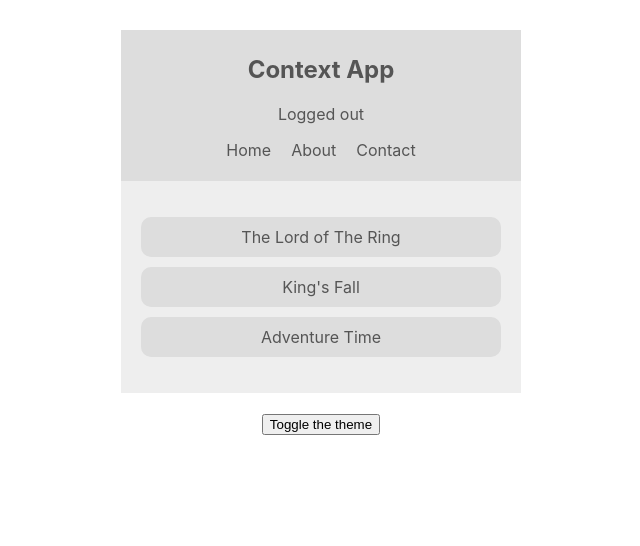
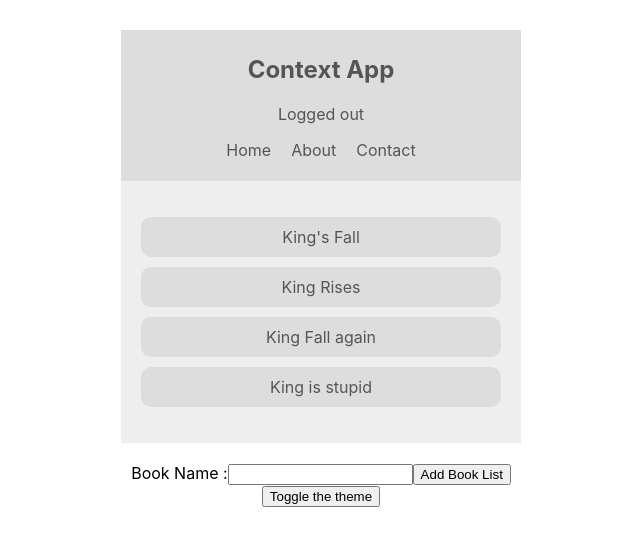
Before and after one commit to Dragonshean/ReactProject-Reading-List, a React (Create React App) app: page / in a window 1280 px wide. Shown: the top 546 px of the page, without its empty margins (319-959 px from the left). Built offline with nearby package versions, Linux system fonts and the light colour scheme.

Commit message:
新增 Class 跟 Hooks 的寫法分別

```diff
--- a/package.json
+++ b/package.json
@@ -9,6 +9,7 @@
     "react": "^18.2.0",
     "react-dom": "^18.2.0",
     "react-scripts": "5.0.1",
+    "uuid": "^9.0.0",
     "web-vitals": "^2.1.4"
   },
   "scripts": {
--- a/src/App.js
+++ b/src/App.js
@@ -3,6 +3,7 @@ import BookList from './components/BookList';
 import Navbar from './components/Navbar';
 import ThemeToggle from './components/ThemeToggle';
 import AuthContextProvider from './contexts/AuthContext';
+import BookContextProvider from './contexts/BookContext';
 import ThemeContextProvider from './contexts/ThemeContext';
 
 
@@ -12,7 +13,9 @@ function App() {
       <ThemeContextProvider>
         <AuthContextProvider>
           <Navbar />
-          <BookList />
+          <BookContextProvider>
+            <BookList />
+          </BookContextProvider>
           <ThemeToggle/>
         </AuthContextProvider>
       </ThemeContextProvider>
--- a/src/components/BookList.js
+++ b/src/components/BookList.js
@@ -1,3 +1,8 @@
+import { useContext } from 'react';
+import { BookContext } from '../contexts/BookContext';
+import { ThemeContext } from '../contexts/ThemeContext';
+
+/* Class Component 寫法
 import React, { Component } from 'react';
 import { ThemeContext } from '../contexts/ThemeContext';
 
@@ -17,5 +22,25 @@ class BookList extends Component {
         );
     }
 }
+*/
+
+/* React Hook 寫法 */
+
+const BookList = () => {
+    const { isLightTheme, light, dark } = useContext(ThemeContext);
+    const { books } = useContext(BookContext);
+    const theme = isLightTheme ? light : dark;
+    return (
+        <div className='book-list' style={{ color: theme.syntax, background: theme.bg}}>
+            <ul>
+                {books.map( (book) => {
+                    return (
+                        <li key={ book.id } style={{ background: theme.ui }}> { book.title } </li>
+                    )
+                })}
+            </ul>
+        </div>
+    );
+}
 
 export default BookList;
--- a/src/components/Navbar.js
+++ b/src/components/Navbar.js
@@ -1,7 +1,10 @@
-import React, { Component } from 'react';
+import { useContext } from 'react';
 import { AuthContext } from '../contexts/AuthContext';
 import { ThemeContext } from '../contexts/ThemeContext';
 
+/* Class Component 寫法
+
+import React, { Component } from 'react';
 class Navbar extends Component {
     render() {
         return (
@@ -33,3 +36,28 @@ class Navbar extends Component {
 }
 
 export default Navbar;
+*/
+
+
+/* React Hook 寫法 */
+
+const Navbar = () => {
+    const { isLightTheme, light, dark } = useContext(ThemeContext);
+    const { isAuthenticated, toggleAuth } = useContext(AuthContext);
+    const theme = isLightTheme ? light : dark;
+    return (
+        <nav style={{ background: theme.ui, color: theme.syntax }}>
+            <h1>Context App</h1>
+            <div onClick={toggleAuth}>
+                { isAuthenticated ? 'Logged in' : 'Logged out'}
+            </div>
+            <ul>
+                <li>Home</li>
+                <li>About</li>
+                <li>Contact</li>
+            </ul>
+        </nav>
+    );
+}
+
+export default Navbar;
--- /dev/null
+++ b/src/components/NewBookForm.js
@@ -0,0 +1,19 @@
+import { useState } from 'react'
+
+const NewBookForm = ({addBook}) => {
+    const [ title, setTitle ] = useState('');
+    const handleSubmit = (e) => {
+        e.preventDefault();//防止Submit時更新頁面
+        addBook(title);//跟BookList裡的addBook()連結
+        setTitle('');//案新增歌曲按鈕時自動清空text area
+    }
+    return (
+        <form onSubmit={handleSubmit}>
+            <label>Book Name :</label>
+            <input type='text' value={title} required onChange={(e) => setTitle(e.target.value)} />
+            <input type='submit' value='Add Book List' />
+        </form>
+    );
+}
+
+export default NewBookForm;
--- a/src/components/ThemeToggle.js
+++ b/src/components/ThemeToggle.js
@@ -1,7 +1,8 @@
-import React, { Component } from 'react'
+import React, { useContext } from 'react'
 import { ThemeContext } from '../contexts/ThemeContext'
 
-
+/* Class Component 寫法
+import React, { Component } from 'react'
 class ThemeToggle extends Component {
     static contextType = ThemeContext;
     render() {
@@ -13,3 +14,16 @@ class ThemeToggle extends Component {
 }
 
 export default ThemeToggle;
+*/
+
+
+/* React Hook 寫法 */
+
+const ThemeToggle = () => {
+    const { toggleTheme } = useContext(ThemeContext)
+    return (
+        <button onClick={toggleTheme}>Toggle the theme</button>
+    );
+}
+
+export default ThemeToggle;
--- /dev/null
+++ b/src/contexts/BookContext.js
@@ -0,0 +1,26 @@
+import { createContext, useState } from 'react'
+import { v1 } from 'uuid';
+import NewBookForm from '../components/NewBookForm';
+
+
+export const BookContext = createContext();
+
+const BookContextProvider = (props) => {
+    const [ books, setBooks ] = useState([
+        {title: "King's Fall", id: 1 },
+        {title: "King Rises", id: 2 },
+        {title: 'King Fall again', id: 3 },
+        {title: 'King is stupid', id: 4 }
+    ]);
+    const addBooks = (title) => {
+        setBooks([...books, { title, id: v1() }]);
+    }
+    return (
+        <BookContext.Provider value = {{books}}>
+            {props.children}
+            <NewBookForm addBook={addBooks}/>
+        </BookContext.Provider>
+    );
+}
+
+export default BookContextProvider;
```
Also changed, not shown: 1 other file (tests, documents, lock files or other folders).
